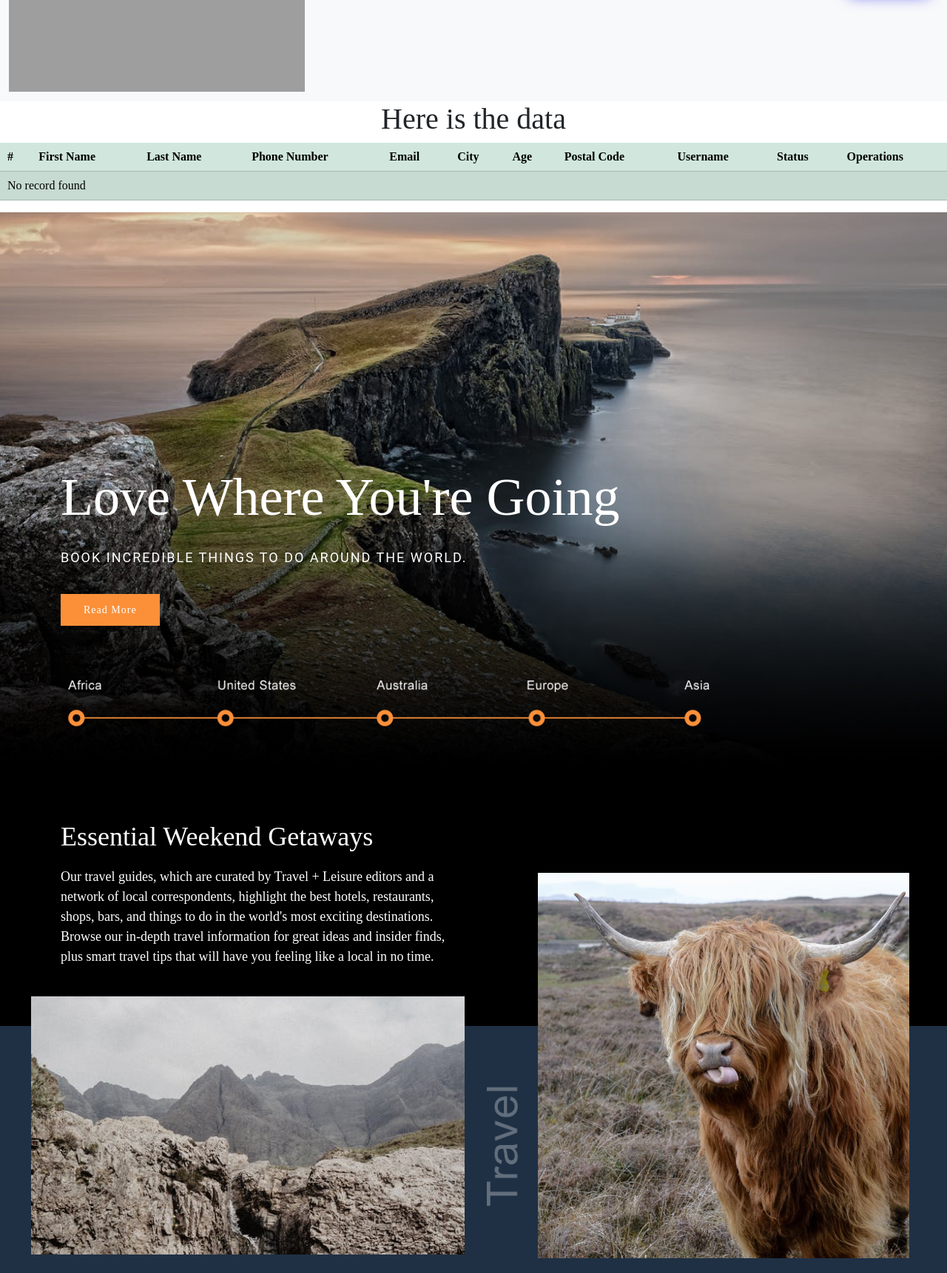
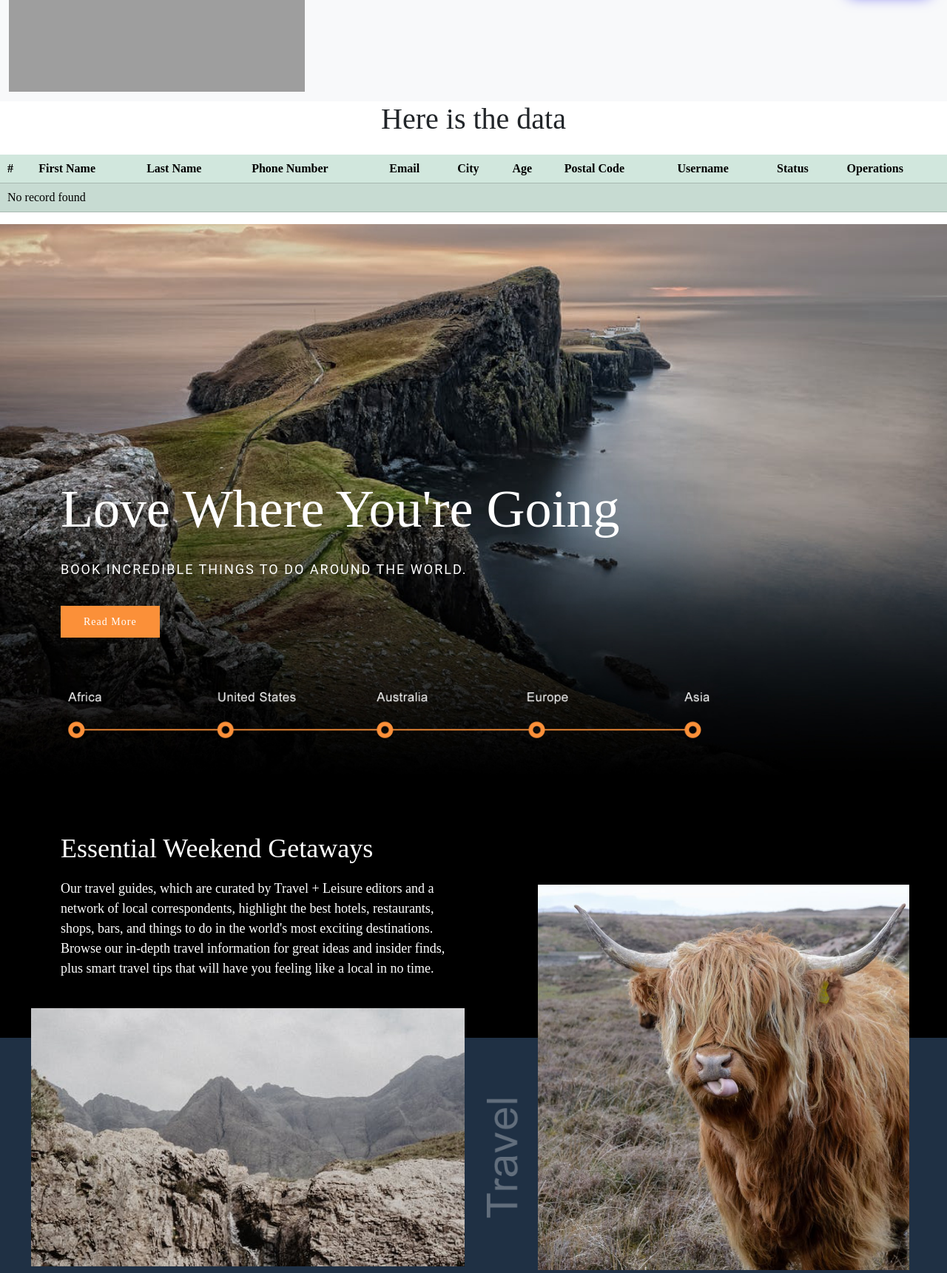
Before and after one commit to Virender-45/oxenphp, a PHP site: page /main2/index.php in a window 1280 px wide. Shown: the part 189-1910 px from the top of the page at 74% size. Run offline with PHP 8.4, Linux system fonts and the light colour scheme; data that the repository does not hold is empty; grey boxes are pictures that could not be loaded.

Commit message:
Update index.php

```diff
--- a/main2/user/index.php
+++ b/main2/user/index.php
@@ -19,7 +19,7 @@ include("config.php");
 
 	<div class="text-center"">
 		<h1>Here is the data</h1>
-			<div class="table-data">
+			<div class="table-data mt-4">
 		<?php include 'display.php'; ?>
 			</div>
 	</div>
```
